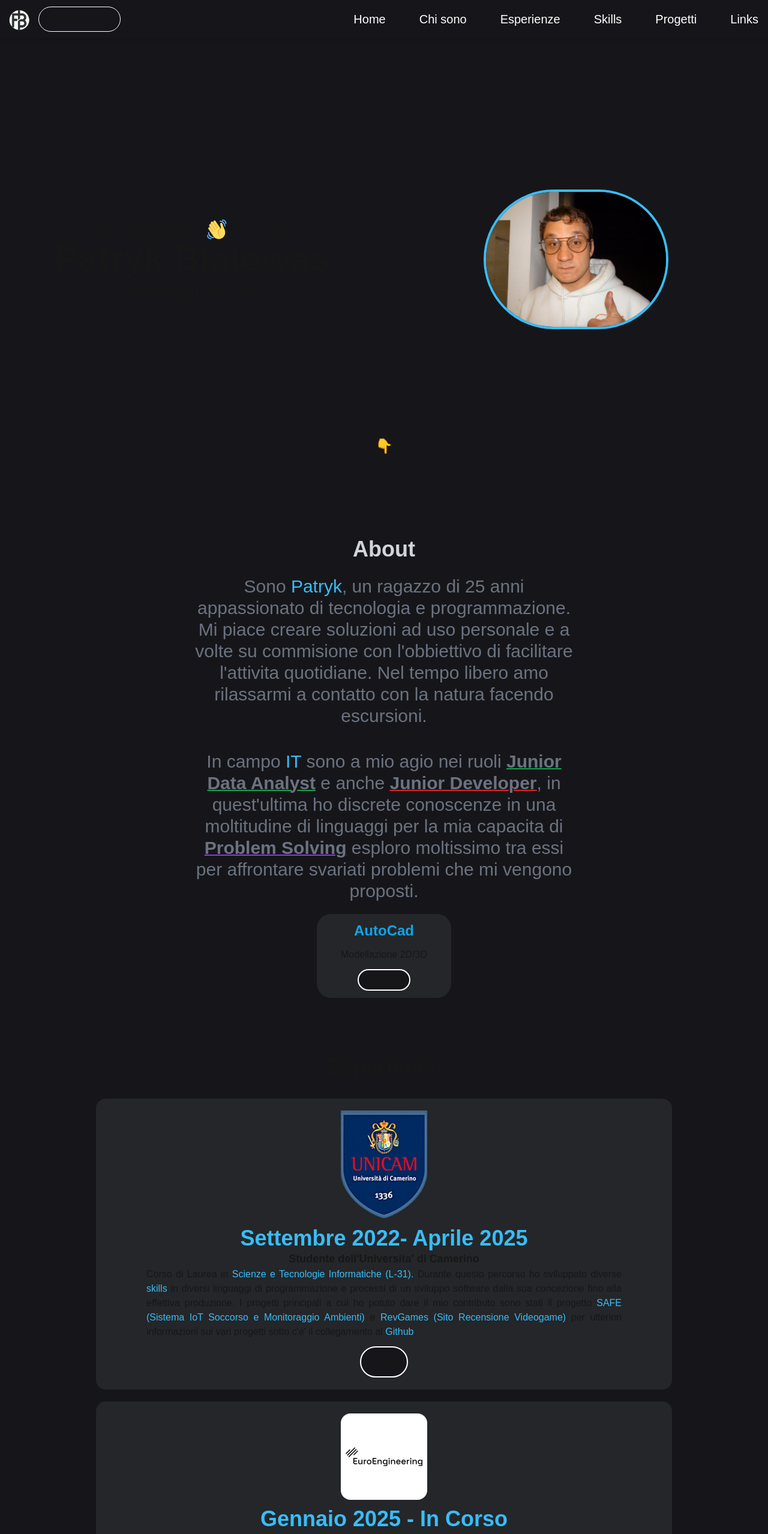
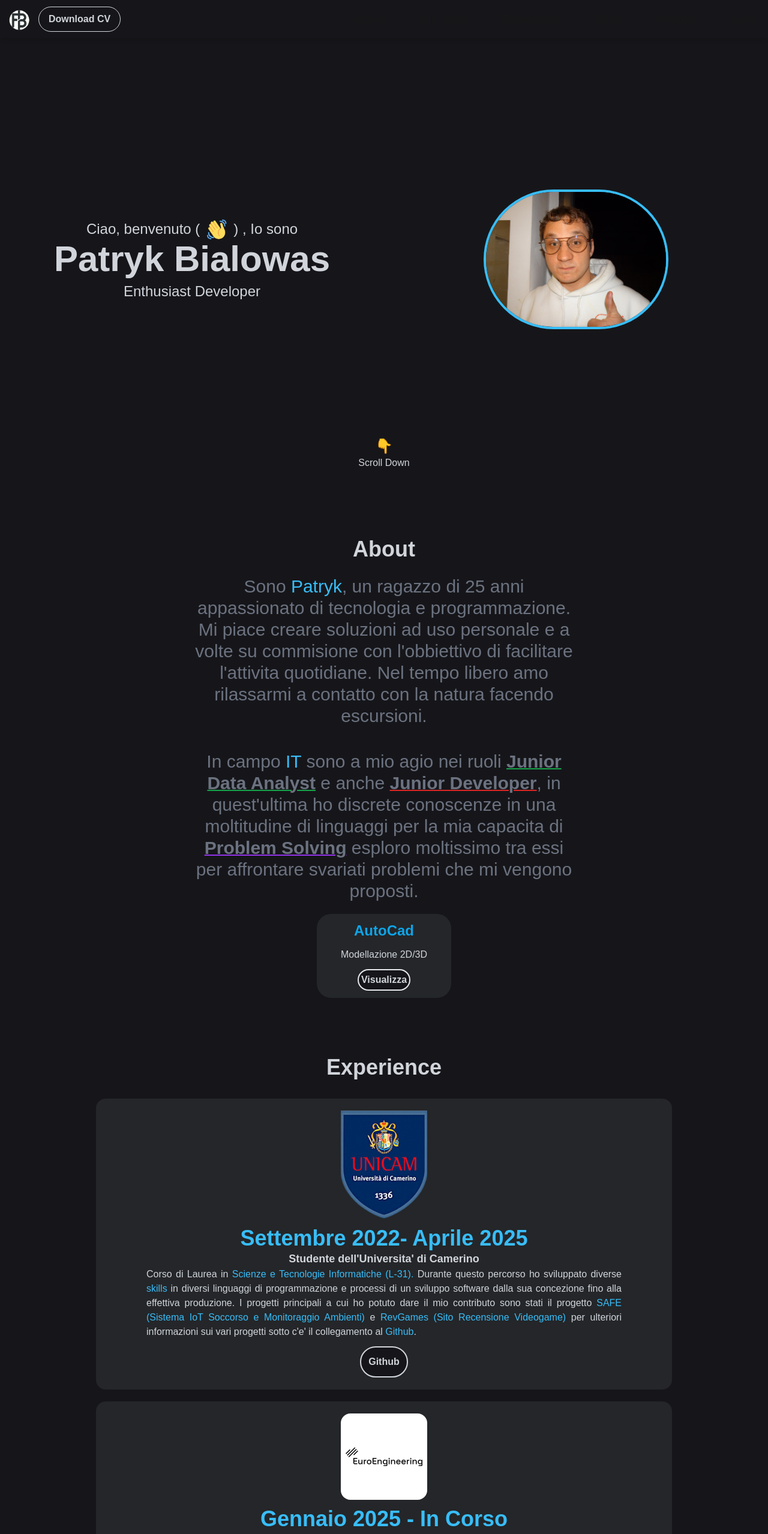
Before and after one commit to MrEntity303/my_site, a Next.js app: page / in a window 1280 px wide. Shown: the top 2558 px of the page at 60% size. Built offline with nearby package versions, Linux system fonts and the light colour scheme.

Commit message:
[FIX] color text deploy

```diff
--- a/src/app/pages/about/page.tsx
+++ b/src/app/pages/about/page.tsx
@@ -22,8 +22,8 @@ const About = () => {
               <div id="cards" className="grid justify-center items-center pt-5 2xl:pt-10">
                 <div className="flex flex-col items-center p-3 bg-grayCard rounded-3xl w-56 2xl:w-72">
                   <h2 className="text-2xl 2xl:text-4xl font-bold text-sky-500">AutoCad</h2>
-                  <p className="pt-3 pb-3 2xl:text-xl">Modellazione 2D/3D</p>
-                  <a href="../dowload_resource/tecna_evolution.pdf"><button className="border-2 border-white rounded-full font-bold hover:bg-white hover:text-black bg-customGray p-1 2xl:p-2 2xl:text-lg">Visualizza</button></a>
+                  <p className="pt-3 pb-3 2xl:text-xl text-gray-300">Modellazione 2D/3D</p>
+                  <a href="../dowload_resource/tecna_evolution.pdf"><button className="border-2 rounded-full font-bold hover:bg-white hover:text-black bg-customGray text-gray-300 p-1 2xl:p-2 2xl:text-lg">Visualizza</button></a>
                 </div>
               </div>
       </section>
--- a/src/app/pages/experience/page.tsx
+++ b/src/app/pages/experience/page.tsx
@@ -1,7 +1,7 @@
 const Experience = () => {
     return (
         <section id="exp" className="min-h-screen">
-            <h1 className="flex justify-center text-4xl font-bold pt-24">Experience</h1>
+            <h1 className="flex justify-center text-gray-300 text-4xl font-bold pt-24">Experience</h1>
             <div className="flex flex-col justify-start items-center pt-3">
                 <div className="flex flex-col 2xl:flex-row 2xl:grid-row-1 2xl:grid-cols-2 w-3/4 bg-grayCard rounded-2xl p-5 my-5">
                     <div className="flex flex-col 2xl:w-1/4 justify-center items-center">
@@ -9,30 +9,30 @@ const Experience = () => {
                     </div>
                     <div className="flex flex-col 2xl:w-3/4 2xl:justify-start 2xl:items-start justify-center items-center pt-3">
                         <h1 className="text-xl xl:text-4xl text-sky-400 font-bold">Settembre 2022- Aprile 2025</h1>
-                        <h2 className="text-lg font-bold">Studente dell'Universita' di Camerino</h2>
-                        <p className="text-justify lg:mx-16 2xl:mx-0 2xl:text-start pb-3 2xl:text-lg">Corso di Laurea in <span className="text-sky-400">Scienze e Tecnologie Informatiche (L-31). </span>Durante questo percorso ho sviluppato
+                        <h2 className="text-lg text-gray-300 font-bold">Studente dell'Universita' di Camerino</h2>
+                        <p className="text-justify text-gray-300 lg:mx-16 2xl:mx-0 2xl:text-start pb-3 2xl:text-lg">Corso di Laurea in <span className="text-sky-400">Scienze e Tecnologie Informatiche (L-31). </span>Durante questo percorso ho sviluppato
                         diverse <span className="text-sky-400">skills </span>in diversi linguaggi di programmazione e processi di un sviluppo software dalla sua concezione
                         fino alla effettiva produzione. I progetti principali a cui ho potuto dare il mio contributo sono stati il
                         progetto <span className="text-sky-400">SAFE (Sistema IoT Soccorso e Monitoraggio Ambienti)</span> e <span className="text-sky-400">RevGames (Sito Recensione
                         Videogame)</span> per ulteriori informazioni sui vari progetti sotto c'e' il collegamento al <span className="text-sky-400">Github</span>.</p>
-                        <a href="https://github.com/MrEntity303"><button className="border-2 border-white rounded-full font-bold hover:bg-white hover:text-black bg-customGray p-3">Github</button></a>
+                        <a href="https://github.com/MrEntity303"><button className="border-2 border-gray-300 rounded-full font-bold hover:bg-white text-gray-300 hover:text-black bg-customGray p-3">Github</button></a>
                     </div>
                 </div>
                 <div className="flex flex-col justify-between 2xl:flex-row 2xl:grid-row-1 2xl:grid-cols-2 w-3/4 bg-grayCard rounded-2xl p-5">
                     <div className="flex flex-col 2xl:w-1/4 justify-center items-center">
-                        <img className="bg-white w-24 sm:w-36 rounded-2xl p-2" src="..\img\logo_512x512.png" alt="logo_unicam" />
+                        <img className="bg-white w-24 sm:w-36 rounded-2xl p-2" src="..\img\logo_512x512.png" alt="logo_euroengineering" />
                     </div>
                     <div className="flex flex-col 2xl:w-3/4 2xl:justify-start 2xl:items-start justify-center items-center pt-3">
                         <h1 className="text-xl xl:text-4xl text-sky-400 font-bold">Gennaio 2025 - In Corso</h1>
-                        <h2 className="text-lg font-bold">Stagista</h2>
-                        <p className="text-justify lg:mx-16 2xl:mx-0 2xl:text-start pb-3 2xl:text-lg">Stage curricolare per conto dell'Universita' di Camerino con l'obbiettivo raccolta ed uso di dataset per l'ottimizzazione di un macchinario industriale attraverso algoritmi di Intelligenza Artificiale.<br></br>
+                        <h2 className="text-lg text-gray-300 font-bold">Stagista</h2>
+                        <p className="text-justify text-gray-300 lg:mx-16 2xl:mx-0 2xl:text-start pb-3 2xl:text-lg">Stage curricolare per conto dell'Universita' di Camerino con l'obbiettivo raccolta ed uso di dataset per l'ottimizzazione di un macchinario industriale attraverso algoritmi di Intelligenza Artificiale.<br></br>
                             -<span className="text-sky-400"> Raccolta dati</span> da un macchinario industriale durante il processo produttivo<br></br>
                             - Applicazione di tecniche di <span className="text-sky-400">analisi</span> e <span className="text-sky-400">correlazione dei dati raccolti</span>.<br></br>
                             - Applicazione di algoritmi di intelligenza artificiale per l'ottimizzazione: <span className="text-sky-400">Reti neurali (ad esempio, per la previsione di
                                 parametri chiave)</span>, <span className="text-sky-400">Algoritmi di clustering (per segmentare i dati e identificare pattern ricorrenti)</span>.<br></br>
                             - Applicazione di tecniche di validare i risultati attraverso <span className="text-sky-400">simulazioni e/o test su dati reali</span>.<br></br>
                         </p>
-                        <a href="https://www.eeng.it/"><button className="border-2 border-white rounded-full font-bold hover:bg-white hover:text-black bg-customGray p-3">Link</button></a>
+                        <a href="https://www.eeng.it/"><button className="border-2 border-gray-300 rounded-full font-bold hover:bg-white hover:text-black text-gray-300 bg-customGray p-3">Link</button></a>
                     </div>
                 </div>
             </div>
--- a/src/app/pages/link/page.tsx
+++ b/src/app/pages/link/page.tsx
@@ -5,7 +5,7 @@ import linkData from "@/ui/link/linkData";
 const LinkPage: React.FC = () => {
     return(
         <section id="links" className="min-h-screen flex flex-col justify-center items-center">
-            <h1 className="text-3xl font-bold text-center p-8">Links</h1>
+            <h1 className="text-3xl font-bold text-gray-300 text-center p-8">Links</h1>
             <div className="flex flex-wrap justify-center gap-4 xl:px-64">
                 {linkData.map((link, index) => (
                     <LinkCard key={index} name={link.name} imgIcon={link.imgIcon} url={link.url} />
--- a/src/app/pages/presentation/page.tsx
+++ b/src/app/pages/presentation/page.tsx
@@ -26,15 +26,15 @@ const Presentation = () => {
   <div className="flex w-full lg:w-1/2 justify-center items-center">
     <div className="text-center p-3">
       <div className="flex justify-center items-center space-x-2">
-        <span className='md:text-2xl'>Ciao, benvenuto (</span>
+        <span className='md:text-2xl text-gray-300'>Ciao, benvenuto (</span>
         <img src="./img/wave-hello.gif" alt="hi" className='w-10 ml-2'/>
-        <span className="md:text-2xl">) , Io sono</span>
+        <span className="md:text-2xl text-gray-300">) , Io sono</span>
       </div>
       <div className="flex justify-center items-center">
-        <h1 className="font-bold md:text-6xl ">Patryk Bialowas</h1>
+        <h1 className="font-bold md:text-6xl text-gray-300">Patryk Bialowas</h1>
       </div>
       <div className="flex justify-center items-center">
-        <span className='md:text-2xl mt-2'>Enthusiast Developer</span>
+        <span className='md:text-2xl mt-2 text-gray-300'>Enthusiast Developer</span>
       </div>
     </div>
   </div>
@@ -46,7 +46,7 @@ const Presentation = () => {
           isScrolling ? 'hidden' : 'block'
         }`}>
     <span className="hidden lg:flex text-2xl animate-pulseGrow">👇</span>
-    <span className='hidden lg:flex'>Scroll Down</span>
+    <span className='hidden lg:flex text-gray-300'>Scroll Down</span>
   </a>
 </main>
 
--- a/src/app/pages/projects/page.tsx
+++ b/src/app/pages/projects/page.tsx
@@ -6,7 +6,7 @@ import projects from "@/ui/projects/projectsData";
 const ProjectsPage: React.FC = () => {
     return (
         <section id="projects" className='min-h-screen flex flex-col justify-center items-center'>
-            <h1 className='flex justify-center text-3xl font-bold p-8'>Projects</h1>
+            <h1 className='flex justify-center text-gray-300 text-3xl font-bold p-8'>Projects</h1>
             <div className="flex flex-wrap justify-center gap-4 xl:px-64">
                 {projects.map((project, index) => (
                     <ProjectCard
--- a/src/app/pages/skills/page.tsx
+++ b/src/app/pages/skills/page.tsx
@@ -3,7 +3,7 @@ import skillsData from "@/ui/skills/skillsData";
 const Skills = () => {
   return (
     <section id="tech-skills" className="min-h-screen flex justify-center items-center flex-col">
-      <h1 className="text-3xl font-bold text-center p-8">Skills</h1>
+      <h1 className="text-3xl font-bold text-gray-300 text-center p-8">Skills</h1>
       <div className="flex flex-wrap justify-center gap-4 xl:px-64">
         {skillsData.map((skill, index) => (
           <div
@@ -13,7 +13,7 @@ const Skills = () => {
             <div className="flex justify-center items-center w-10 h-10 group-hover:scale-125 transition-transform duration-300">
               <img src={skill.imgSrc} alt={skill.name} />
             </div>
-            <span className="mt-2 text-sm font-medium group-hover:text-black">{skill.name}</span>
+            <span className="mt-2 text-sm font-medium group-hover:text-black text-gray-300">{skill.name}</span>
           </div>
         ))}
       </div>
--- a/src/app/ui/Footer.tsx
+++ b/src/app/ui/Footer.tsx
@@ -3,7 +3,7 @@ import React from 'react';
 const Footer: React.FC = () => {
     return (
         <footer className="w-full h-16 bg-gray-800 text-white flex justify-center items-center bottom-0">
-            <p className="text-center text-sm">
+            <p className="text-center text-sm text-gray-300">
                 © 2025 Patryk <span className='text-yellow-400'>Star</span>. Icons di <a className="text-sky-400" target="_blank" href="https://icons8.com">Icons8</a>
             </p>
         </footer>
--- a/src/app/ui/NavBar.tsx
+++ b/src/app/ui/NavBar.tsx
@@ -8,30 +8,30 @@ const NavBar = () => {
     <nav className="bg-customGray fixed top-0 left-0 w-full flex justify-between items-center shadow-md">
       <div className="flex items-center">
         <img src="\img\logo_resized.png" alt="logo" className="w-16 h-16"/>
-        <a href="../dowload_resource/CV_Aggiornato_2025.pdf"><button className="justify-end border border-white rounded-full font-bold hover:bg-white hover:text-blue-500 px-4 py-2">Download CV</button></a>
+        <a href="../dowload_resource/CV_Aggiornato_2025.pdf"><button className="justify-end border border-gray-300 text-gray-300 rounded-full font-bold hover:bg-white hover:text-blue-500 px-4 py-2">Download CV</button></a>
       </div>
-      <ul className="hidden lg:flex justify-end p-4 text-white text-xl space-x-14">
-        <li><a href="#home" onClick={() => setActiveLink("#home")} className={`focus:text-sky-400 ${activeLink === "#home" ? "text-sky-400" : ""}`}>Home</a></li>
-        <li><a href="#about" onClick={() => setActiveLink("#about")} className={`focus:text-sky-400 ${activeLink === "#about" ? "text-sky-400" : ""}`}>Chi sono</a></li>
-        <li><a href="#exp" onClick={() => setActiveLink("#exp")} className={`focus:text-sky-400 ${activeLink === "#exp" ? "text-sky-400" : ""}`}>Esperienze</a></li>
-        <li><a href="#tech-skills" onClick={() => setActiveLink("#tech-skills")} className={`focus:text-sky-400 ${activeLink === "#tech-skills" ? "text-sky-400" : ""}`}>Skills</a></li>
-        <li><a href="#projects" onClick={() => setActiveLink("#projects")} className={`focus:text-sky-400 ${activeLink === "#projects" ? "text-sky-400" : ""}`}>Progetti</a></li>
-        <li><a href="#links" onClick={() => setActiveLink("#links")} className={`focus:text-sky-400 ${activeLink === "#links" ? "text-sky-400" : ""}`}>Links</a></li>
+      <ul className="hidden lg:flex justify-end text-gray-300text-white p-4 text-xl space-x-14">
+        <li><a href="#home" onClick={() => setActiveLink("#home")} className={`focus:text-sky-400 hover:text-sky-400 ${activeLink === "#home" ? "text-sky-400" : ""}`}>Home</a></li>
+        <li><a href="#about" onClick={() => setActiveLink("#about")} className={`focus:text-sky-400 hover:text-sky-400 ${activeLink === "#about" ? "text-sky-400" : ""}`}>Chi sono</a></li>
+        <li><a href="#exp" onClick={() => setActiveLink("#exp")} className={`focus:text-sky-400 hover:text-sky-400 ${activeLink === "#exp" ? "text-sky-400" : ""}`}>Esperienze</a></li>
+        <li><a href="#tech-skills" onClick={() => setActiveLink("#tech-skills")} className={`focus:text-sky-400 hover:text-sky-400 ${activeLink === "#tech-skills" ? "text-sky-400" : ""}`}>Skills</a></li>
+        <li><a href="#projects" onClick={() => setActiveLink("#projects")} className={`focus:text-sky-400 hover:text-sky-400 ${activeLink === "#projects" ? "text-sky-400" : ""}`}>Progetti</a></li>
+        <li><a href="#links" onClick={() => setActiveLink("#links")} className={`focus:text-sky-400 hover:text-sky-400 ${activeLink === "#links" ? "text-sky-400" : ""}`}>Links</a></li>
       </ul>
       {/* Menu verticale */}
       <button className="lg:hidden p-4" onClick={() => setIsOpen(!isOpen)}>
-        <svg xmlns="http://www.w3.org/2000/svg" fill="none" viewBox="0 0 24 24" strokeWidth={1.5} stroke="currentColor" className="size-8">
+        <svg xmlns="http://www.w3.org/2000/svg" fill="none" viewBox="0 0 24 24" strokeWidth={1.5} stroke="currentColor" className="text-gray-300 size-8">
           <path strokeLinecap="round" strokeLinejoin="round" d="M3.75 6.75h16.5M3.75 12h16.5m-16.5 5.25h16.5" />
         </svg>
       </button>
         {isOpen && (
-          <ul className="lg:hidden absolute top-16 right-0 space-y-4 pt-2 p-4 rounded-lg  bg-customGray">
-            <li><a href="#home" onClick={() => setActiveLink("#home")} className={`focus:text-sky-400 ${activeLink === "#home" ? "text-sky-400" : ""}`}>Home</a></li>
-            <li><a href="#about" onClick={() => setActiveLink("#about")} className={`focus:text-sky-400 ${activeLink === "#about" ? "text-sky-400" : ""}`}>Chi sono</a></li>
-            <li><a href="#exp" onClick={() => setActiveLink("#exp")} className={`focus:text-sky-400 ${activeLink === "#exp" ? "text-sky-400" : ""}`}>Esperienze</a></li>
-            <li><a href="#tech-skills" onClick={() => setActiveLink("#tech-skills")} className={`focus:text-sky-400 ${activeLink === "#tech-skills" ? "text-sky-400" : ""}`}>Skills</a></li>
-            <li><a href="#projects" onClick={() => setActiveLink("#projects")} className={`focus:text-sky-400 ${activeLink === "#projects" ? "text-sky-400" : ""}`}>Progetti</a></li>
-            <li><a href="#links" onClick={() => setActiveLink("#links")} className={`focus:text-sky-400 ${activeLink === "#links" ? "text-sky-400" : ""}`}>Links</a></li>
+          <ul className="lg:hidden absolute top-16 text-gray-300 right-0 space-y-4 pt-2 p-4 rounded-lg  bg-customGray">
+            <li><a href="#home" onClick={() => setActiveLink("#home")} className={`focus:text-sky-400 hover:text-sky-400 ${activeLink === "#home" ? "text-sky-400" : ""}`}>Home</a></li>
+            <li><a href="#about" onClick={() => setActiveLink("#about")} className={`focus:text-sky-400 hover:text-sky-400 ${activeLink === "#about" ? "text-sky-400" : ""}`}>Chi sono</a></li>
+            <li><a href="#exp" onClick={() => setActiveLink("#exp")} className={`focus:text-sky-400 hover:text-sky-400 ${activeLink === "#exp" ? "text-sky-400" : ""}`}>Esperienze</a></li>
+            <li><a href="#tech-skills" onClick={() => setActiveLink("#tech-skills")} className={`focus:text-sky-400 hover:text-sky-400 ${activeLink === "#tech-skills" ? "text-sky-400" : ""}`}>Skills</a></li>
+            <li><a href="#projects" onClick={() => setActiveLink("#projects")} className={`focus:text-sky-400 hover:text-sky-400 ${activeLink === "#projects" ? "text-sky-400" : ""}`}>Progetti</a></li>
+            <li><a href="#links" onClick={() => setActiveLink("#links")} className={`focus:text-sky-400 hover:text-sky-400 ${activeLink === "#links" ? "text-sky-400" : ""}`}>Links</a></li>
             </ul>
             )}
     </nav>
--- a/src/app/ui/link/LinkCard.tsx
+++ b/src/app/ui/link/LinkCard.tsx
@@ -9,7 +9,7 @@ const LinkCard: React.FC<LinkCardProps> = ({ name, imgIcon, url }) => {
     return (
         <a className="flex flex-col justify-center items-center bg-grayCard rounded-lg w-24 h-24 p-4" href={url}>
             <img className="w-12 h-12 m-auto" src={imgIcon} alt="LinkedIn" />
-            <span className='font-extrabold'>{name}</span>
+            <span className='font-extrabold text-gray-300'>{name}</span>
         </a>
     );
 };
```
Also changed, not shown: src/app/ui/projects/ProjectCard.tsx (+4 -4 lines).
